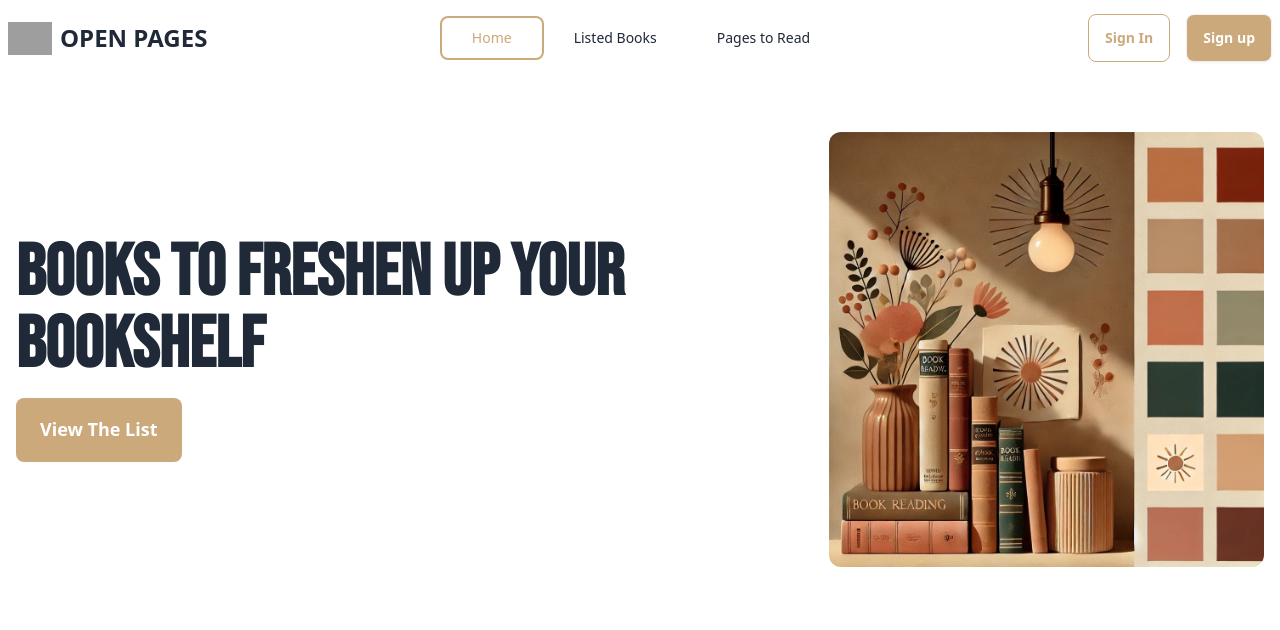
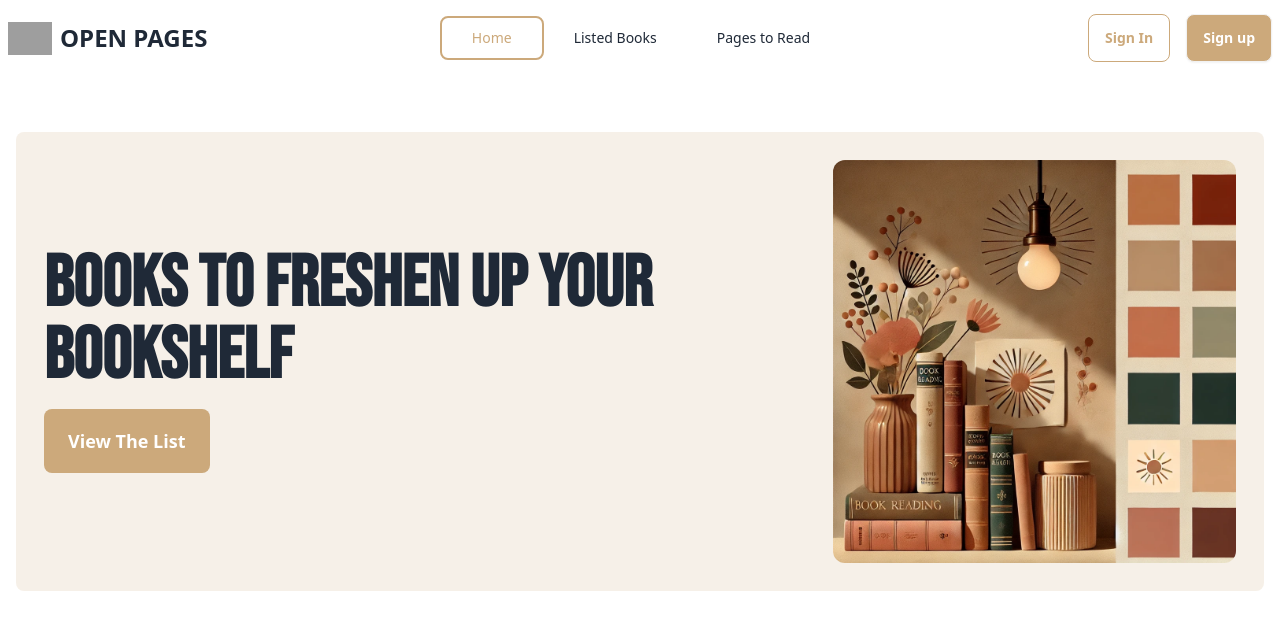
Before and after one commit to mehefujali/open-pages, a React (Vite) app: page /home in a window 1280 px wide. Shown: the top 630 px of the page. Built offline with nearby package versions, Linux system fonts and the light colour scheme; grey boxes are pictures that could not be loaded.

Commit message:
banner added

```diff
--- a/src/components/Banner/Banner.jsx
+++ b/src/components/Banner/Banner.jsx
@@ -1,12 +1,13 @@
+import { Link } from 'react-router-dom';
 import book from '../../assets/Images/herobook.webp'
 import './banner.css'
 const Banner = () => {
       return (
-            <div id='banner'>
+            <div id='banner' className='bg-[#cca97b2d] p-7 rounded-lg' >
                   <div className=' flex flex-col-reverse md:flex-row justify-between items-center gap-14'>
                         <div>
                               <h1 className=' text-6xl md:text-6xl xl:text-7xl 2xl:text-8xl font-bold banner-text'>Books to freshen up your bookshelf</h1>
-                              <button className=' mt-4 btn-lg rounded-lg font-bold bg-[#cca97b] text-white '>View The List</button>
+                              <Link to='/listed-books'><button className=' mt-4 btn-lg rounded-lg font-bold bg-[#cca97b] text-white '>View The List</button></Link>
                         </div>
                         <div className=' w-full md:w-3/5 lg:w-2/5'>
                               <img className=' w-full  rounded-xl' src={book} alt="" />
```
